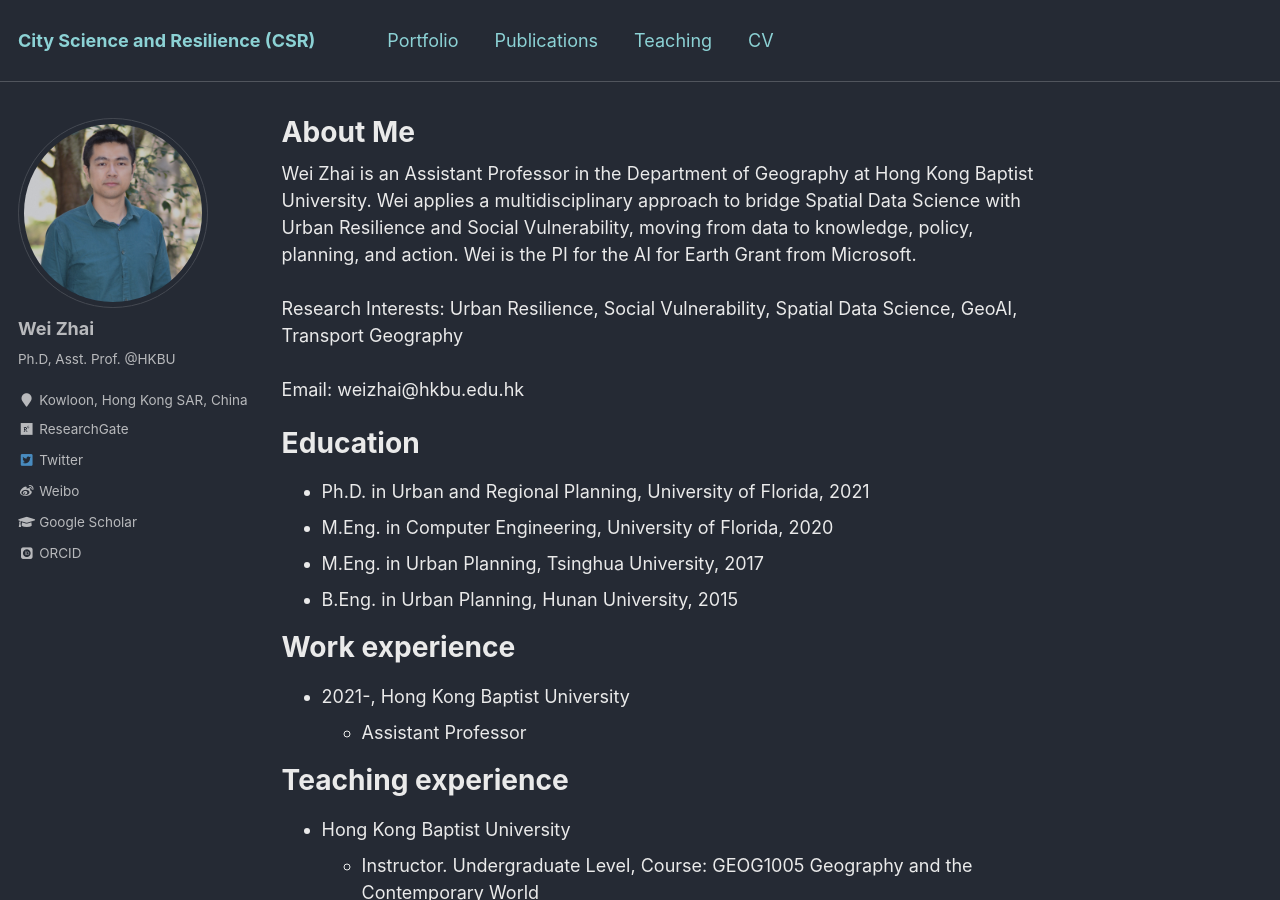
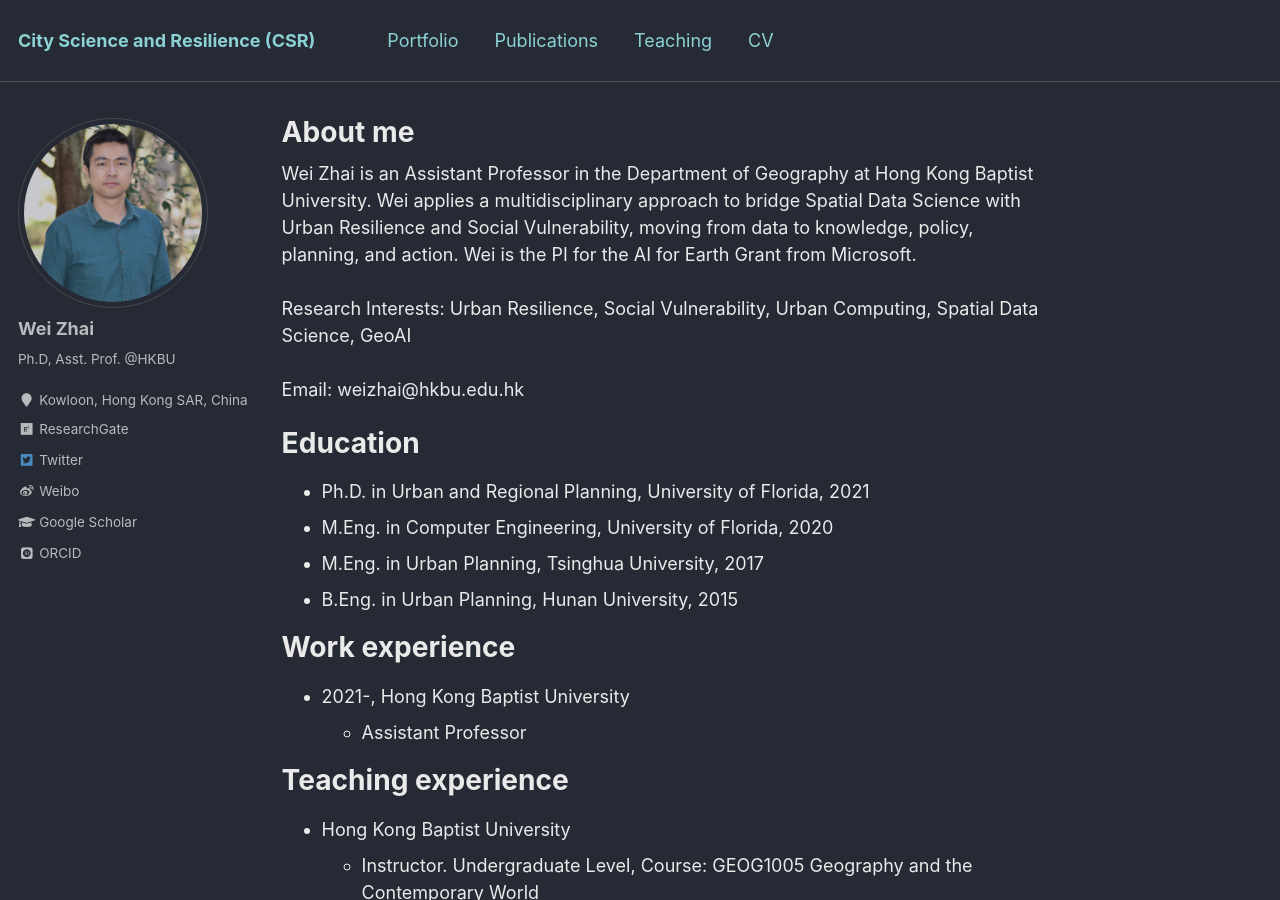
Before and after one commit to skywalkerzhai/weizhai.github.io, a Jekyll site: the page built from _pages/about.md, in a window 1280 px wide and 900 px high. Built offline with Jekyll 4.4.1, drawn with Linux system fonts in a browser that asks for light colours; some web fonts are replaced.

Commit message:
Update about.md

```diff
--- a/_pages/about.md
+++ b/_pages/about.md
@@ -1,6 +1,6 @@
 ---
 permalink: /
-title: "About Me"
+title: "About me"
 excerpt: "About me"
 author_profile: true
 redirect_from:
@@ -10,7 +10,7 @@ redirect_from:
 
 Wei Zhai is an Assistant Professor in the Department of Geography at Hong Kong Baptist University. Wei  applies a multidisciplinary approach to bridge Spatial Data Science with Urban Resilience and Social Vulnerability, moving from data to knowledge, policy, planning, and action. Wei is the PI for the AI for Earth Grant from Microsoft.
 <br/><br/>
-Research Interests: Urban Resilience, Social Vulnerability, Spatial Data Science, GeoAI, Transport Geography
+Research Interests: Urban Resilience, Social Vulnerability, Urban Computing, Spatial Data Science, GeoAI
 <br/><br/>
 Email: weizhai@hkbu.edu.hk
 
```
